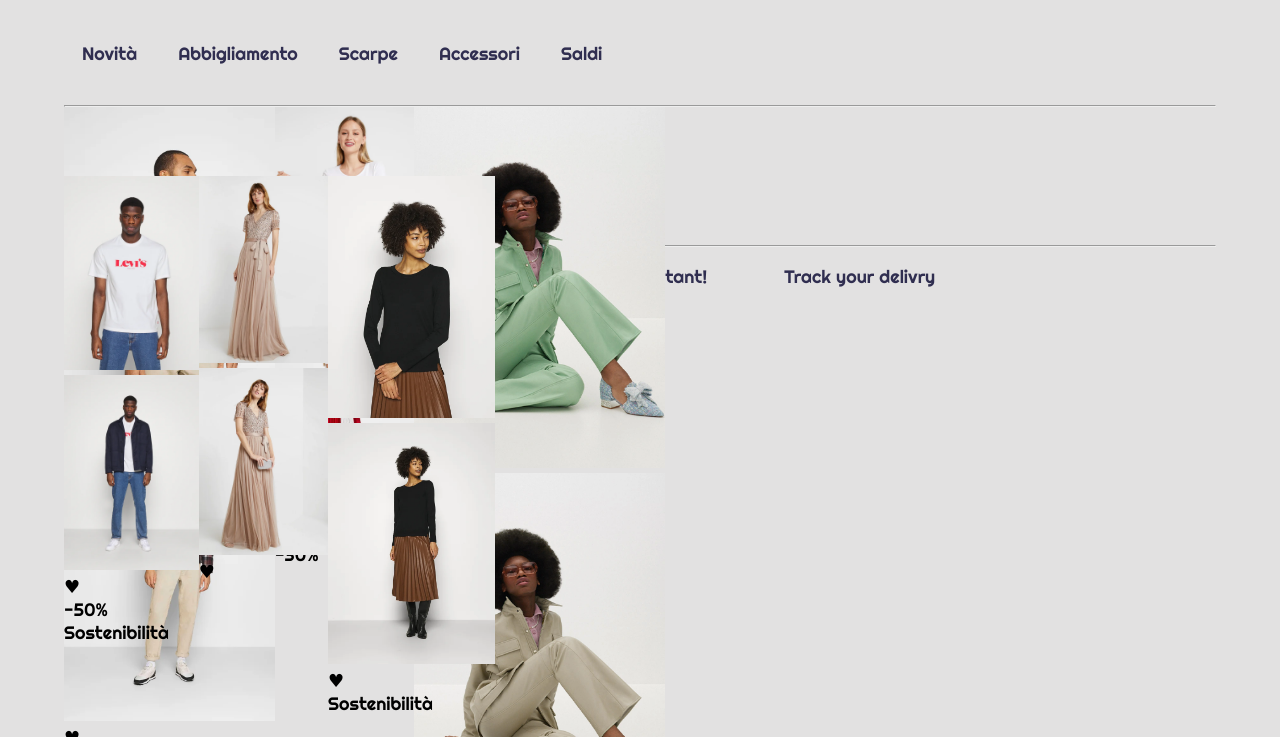
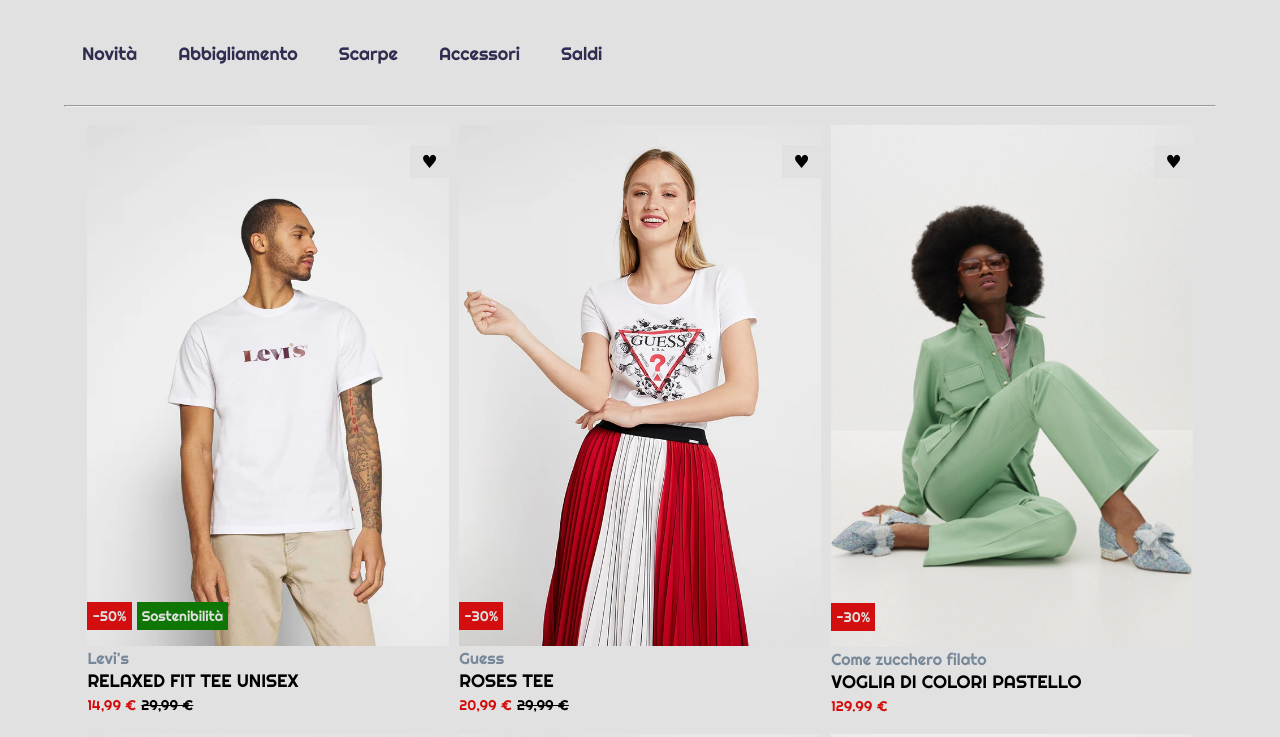
Before and after one commit to xVal4k/html-css-boolando, a plain HTML site: page index.html in a window 1280 px wide. Shown: the part 63-800 px from the top of the page. Drawn offline with Linux system fonts and the light colour scheme.

Commit message:
file css finale

```diff
--- a/style/style.css
+++ b/style/style.css
@@ -7,7 +7,7 @@
 html {
     font-family: 'Righteous', cursive;
     font-size: 18px;
-    background: rgb(226, 225, 225)
+    background: rgb(226, 225, 225);
 }
 
 .Container {
@@ -35,49 +35,98 @@ nav a:hover {
     color: rgb(119, 89, 255);
 }
 
+.sec {
+    margin: 1rem;
+}
+
+.sec img {
+    width: 100%;
+}
+
 .sec::after {
     content: "";
     display: table;
     clear: both;
 }
 
-.sec {
+.column {
+    width: calc(100% / 3 - .6rem);
+    height: auto;
+    float: left;
+    margin: 0 .3rem;;
+}
+
+.overlay {
+    position: relative;
     height: auto;
 }
 
-.column {
-    height: auto;
-    float: left;
-    position: relative;
+.norm-img {
+    display: block;
 }
 
-.sidebar {
-    width: 30%;
+.hov-img {
+    display: none;
 }
 
-.mid {
-    width: calc(30% - 2rem);
-    margin: 0 1rem;
+.column:hover .hov-img {
+    display: block;
 }
 
-.sec img {
-    width: 100%;
-    height: 100%;
+.column:hover .norm-img {
+    display: none;
 }
 
-.overlay {
+
+.textimg, .heart {
     position: absolute;
 }
 
+.textimg {
+    bottom: 20px;
+}
 
+.heart {
+    top: 20px;
+    right: 0px;
+    padding: 5px 11px;
+    background: rgb(226, 225, 225);
+}
 
+.heart:hover {
+    color: red;
+}
 
+.red, .green {
+    font-size: 14px;
+    color: rgb(226, 225, 225);
+    padding: 5px;
+}
 
+.red {
+    background: rgb(211, 14, 14);
+}
 
+.green {
+    background: rgb(14, 118, 4);
+}
 
+.coll {
+    color: lightslategray;
+    font-size: 16px;
+}
 
+.price {
+    font-size: 14px;
+}
 
+.normal {
+    text-decoration: line-through;
+}
 
+.sale {
+    color: rgb(211, 14, 14);
+}
 
 
 
```
